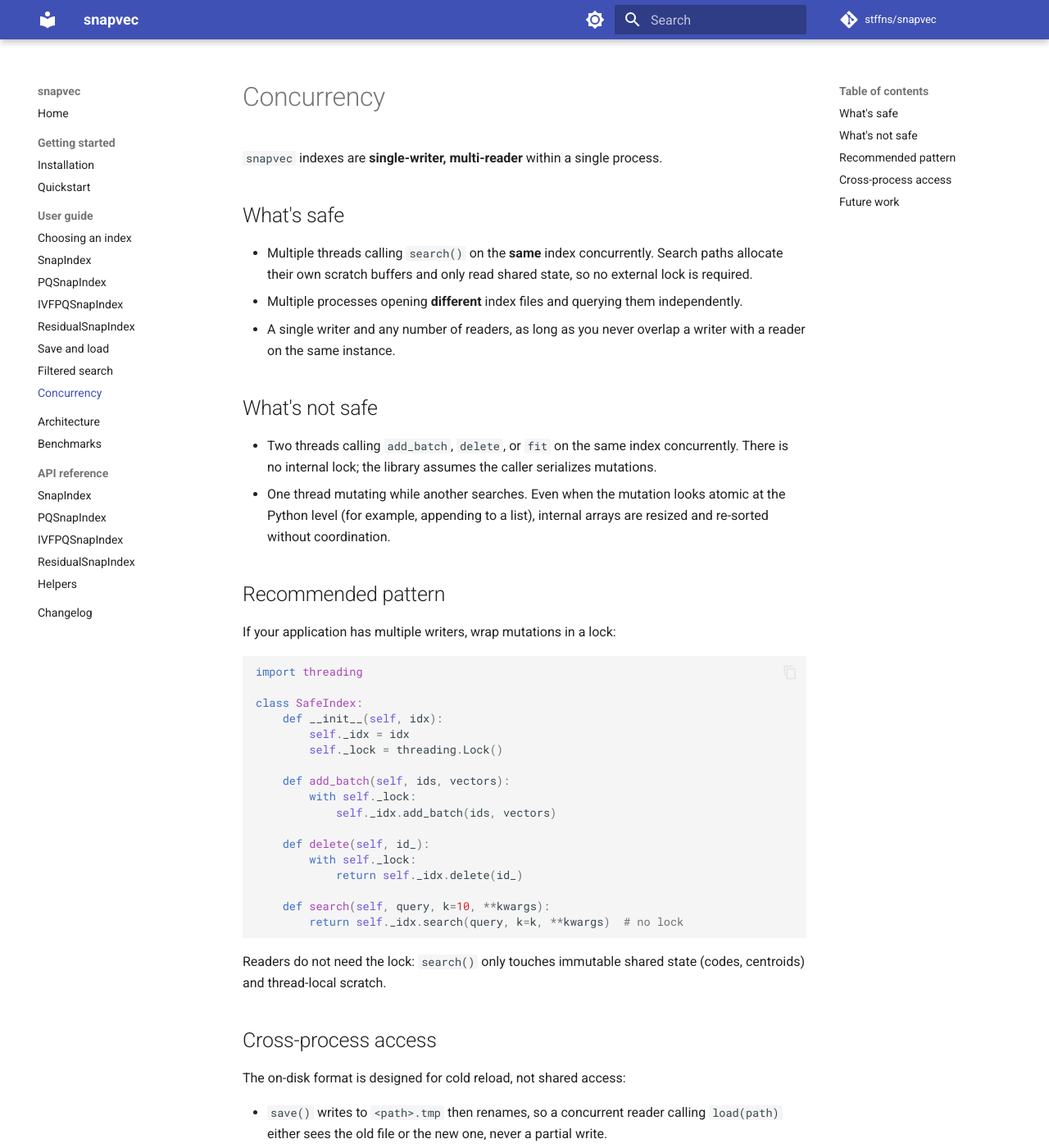
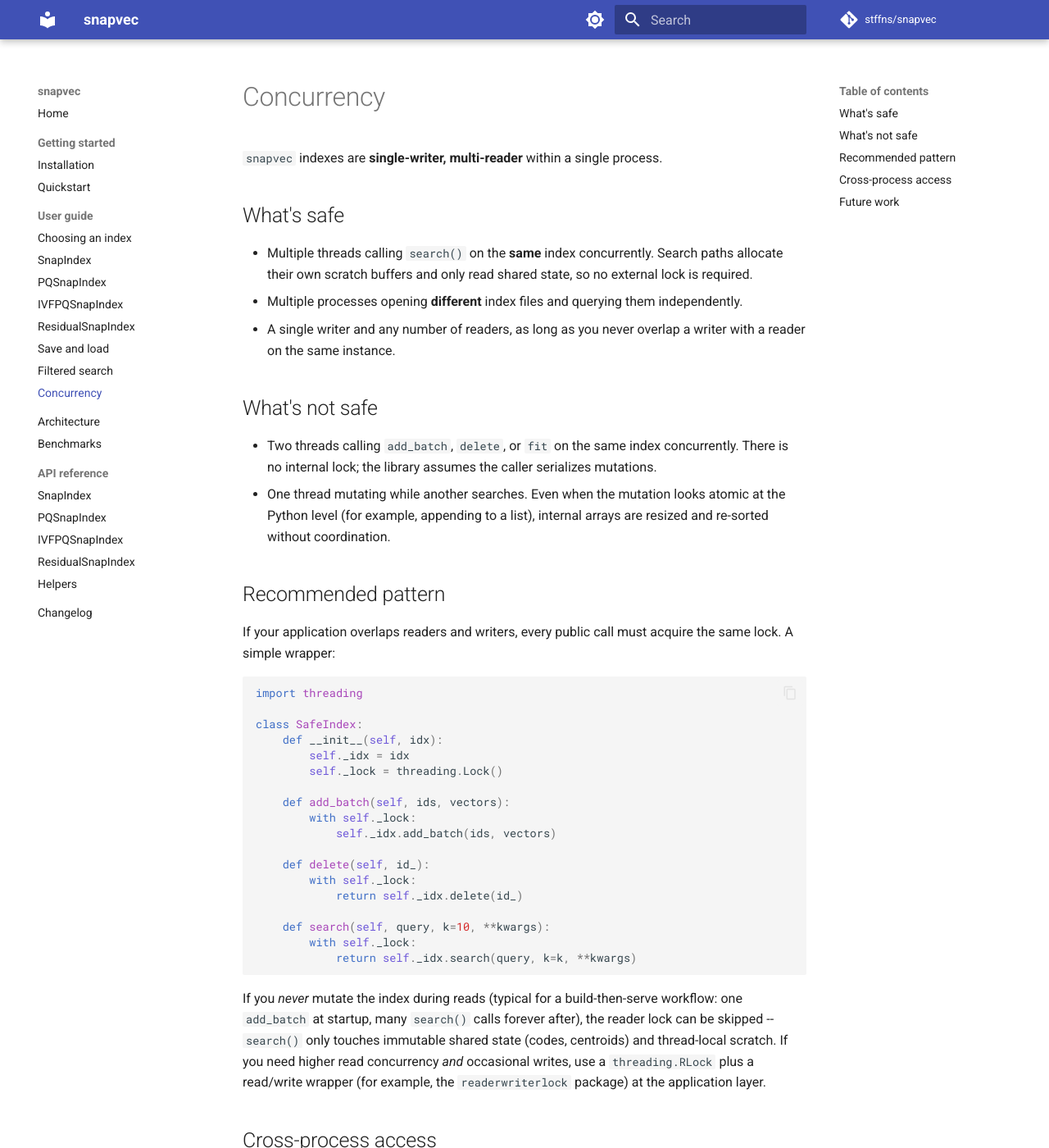
Before and after one commit to stffns/snapvec, an MkDocs documentation site: the page built from docs/user-guide/concurrency.md, in a window 1280 px wide and 1400 px high. Shown: the whole window at 82% size. Built offline with MkDocs 1.6.1 and Material for MkDocs 9.7.7, drawn with Linux system fonts in a browser that asks for light colours; comment, search, counter and statistics services are not loaded.

Commit message:
fix: address PR #50 review feedback
- concurrency.md: the SafeIndex example was self-contradictory.  The
  surrounding prose says 'mutation during search is not safe', but the
  example left search() outside the lock.  Acquire the lock inside
  search() too, and document the build-then-serve scenario where the
  reader lock can be skipped.
- test_determinism.py: parametrize IVFPQSnapIndex into the search
  determinism test, matching the bitwise test.
- test_properties.py: extend save/load and delete invariants to
  PQSnapIndex, and save/load to IVFPQSnapIndex.  Suite grows to
  185 tests.

````diff
--- a/docs/user-guide/concurrency.md
+++ b/docs/user-guide/concurrency.md
@@ -24,7 +24,8 @@ process.
 
 ## Recommended pattern
 
-If your application has multiple writers, wrap mutations in a lock:
+If your application overlaps readers and writers, every public call
+must acquire the same lock.  A simple wrapper:
 
 ```python
 import threading
@@ -43,11 +44,18 @@ class SafeIndex:
             return self._idx.delete(id_)
 
     def search(self, query, k=10, **kwargs):
-        return self._idx.search(query, k=k, **kwargs)  # no lock
+        with self._lock:
+            return self._idx.search(query, k=k, **kwargs)
 ```
 
-Readers do not need the lock: `search()` only touches immutable shared
-state (codes, centroids) and thread-local scratch.
+If you *never* mutate the index during reads (typical for a
+build-then-serve workflow: one `add_batch` at startup, many `search()`
+calls forever after), the reader lock can be skipped -- `search()`
+only touches immutable shared state (codes, centroids) and
+thread-local scratch.  If you need higher read concurrency *and*
+occasional writes, use a `threading.RLock` plus a read/write wrapper
+(for example, the `readerwriterlock` package) at the application
+layer.
 
 ## Cross-process access
 
````
Also changed, not shown: 2 other files.
